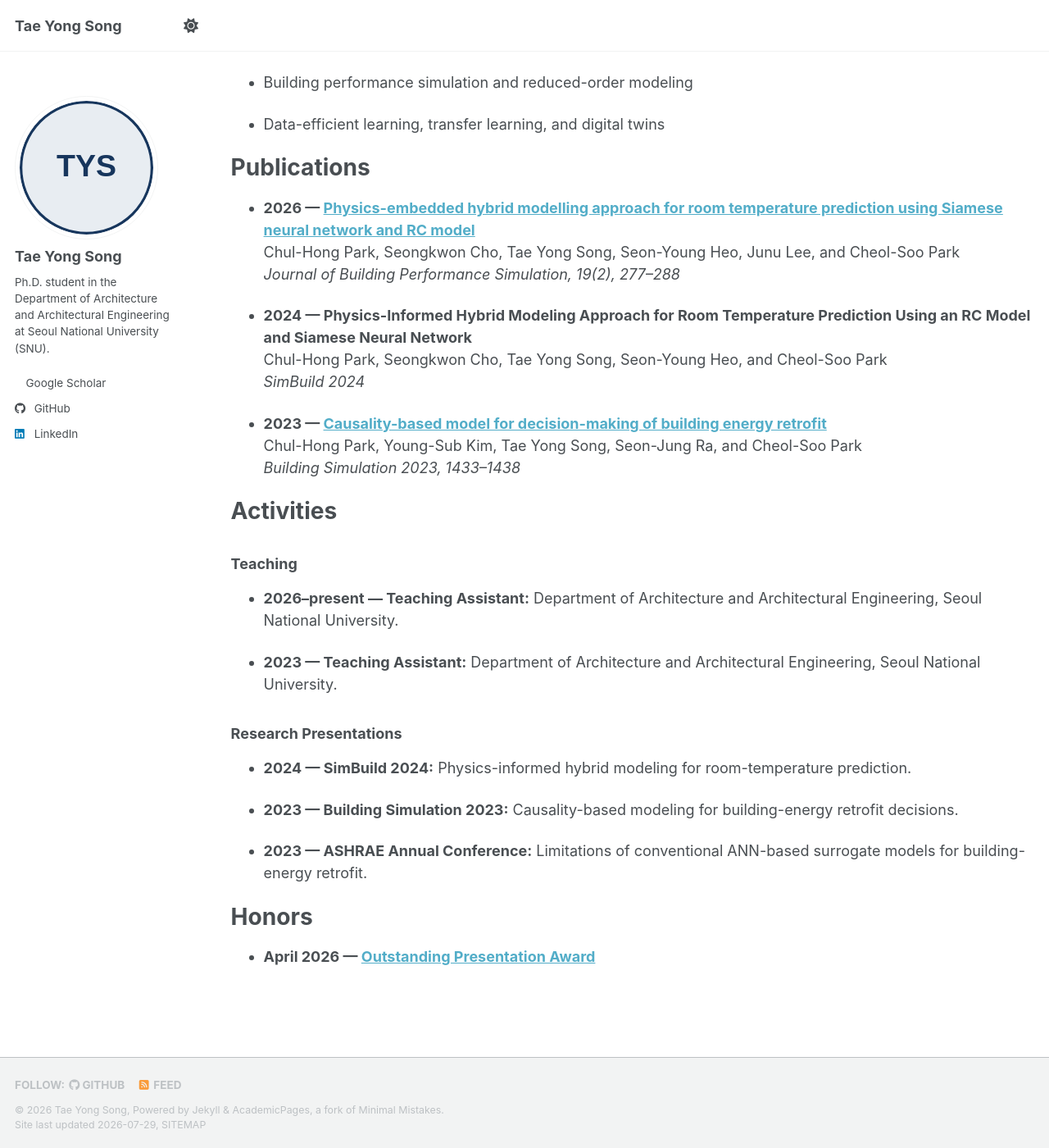
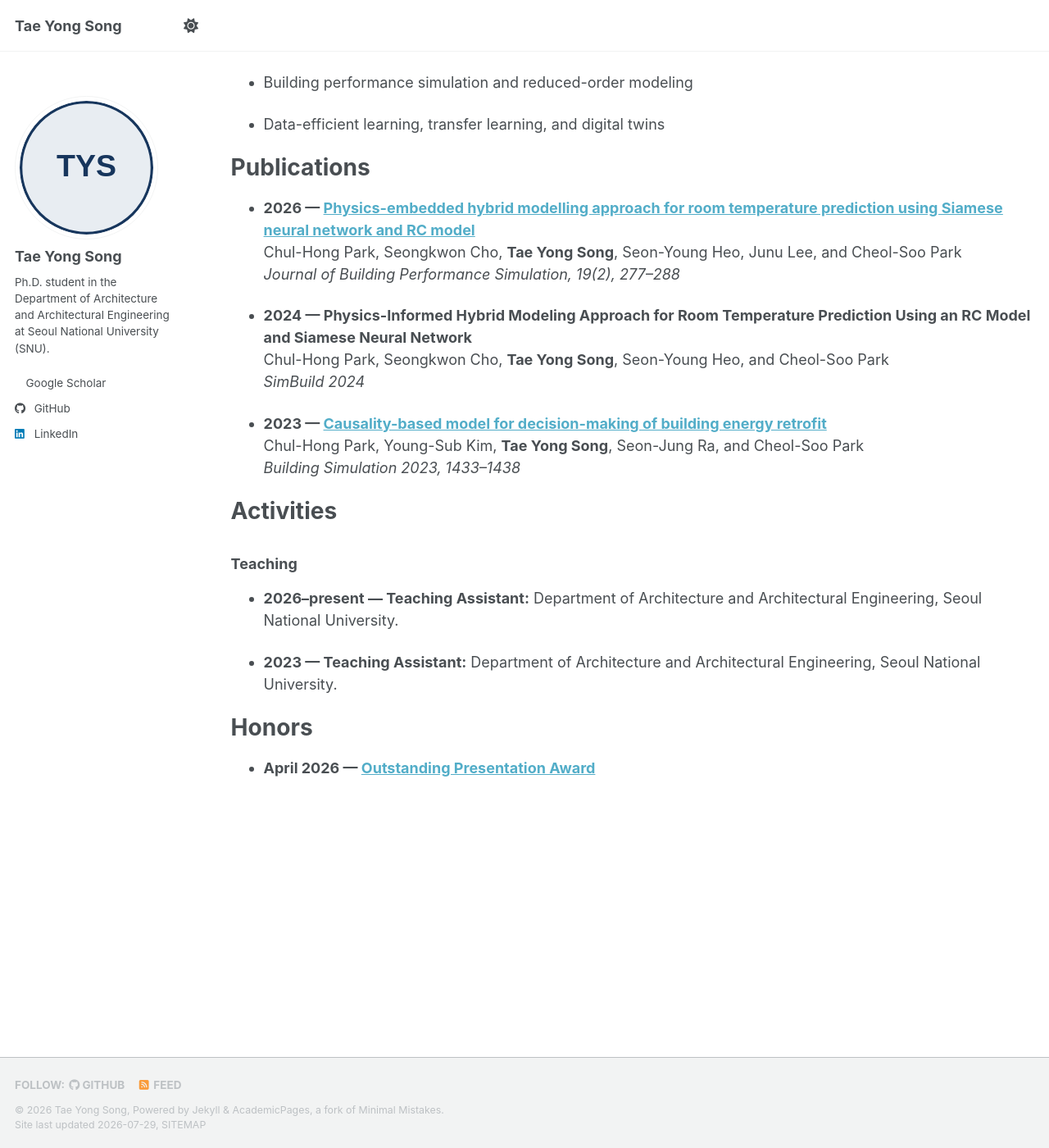
Before and after one commit to taeyong-song/taeyong-song.github.io, a Jekyll site: the page built from _pages/cv.md, in a window 1280 px wide and 1400 px high, scrolled down 413 px. Shown: the whole window at 82% size. Built offline with Jekyll 4.4.1, drawn with Linux system fonts in a browser that asks for light colours; a style sheet for code colours, icons or effects is not loaded.

Commit message:
Refine activities and publication authors

```diff
--- a/_data/profile.yml
+++ b/_data/profile.yml
@@ -63,14 +63,3 @@ activities:
       - title: Teaching Assistant
         year: 2023
         description: Department of Architecture and Architectural Engineering, Seoul National University.
-  - category: Research Presentations
-    items:
-      - title: SimBuild 2024
-        year: 2024
-        description: Physics-informed hybrid modeling for room-temperature prediction.
-      - title: Building Simulation 2023
-        year: 2023
-        description: Causality-based modeling for building-energy retrofit decisions.
-      - title: ASHRAE Annual Conference
-        year: 2023
-        description: Limitations of conventional ANN-based surrogate models for building-energy retrofit.
--- a/_pages/cv.md
+++ b/_pages/cv.md
@@ -30,7 +30,7 @@ Publications
 {% assign publications = profile.publications | sort: "year" | reverse %}
 {% for publication in publications %}
 - **{{ publication.year }} — {% if publication.doi %}[{{ publication.title }}]({{ publication.doi }}){% else %}{{ publication.title }}{% endif %}**
-  {{ publication.authors }}
+  {{ publication.authors | replace: "Tae Yong Song", "<strong>Tae Yong Song</strong>" }}
   *{{ publication.venue }}*
 {% endfor %}
 
--- a/_pages/publications.html
+++ b/_pages/publications.html
@@ -21,7 +21,7 @@ author_profile: true
       {{ publication.title }}
     {% endif %}
   </h2>
-  <p style="margin: 0 0 .3rem;">{{ publication.authors }}</p>
+  <p style="margin: 0 0 .3rem;">{{ publication.authors | replace: "Tae Yong Song", "<strong>Tae Yong Song</strong>" }}</p>
   <p style="margin: 0;"><em>{{ publication.venue }}</em>, {{ publication.year }}</p>
 </article>
 {% endfor %}
```
Also changed, not shown: _pages/about.md (+1 -1 lines).
